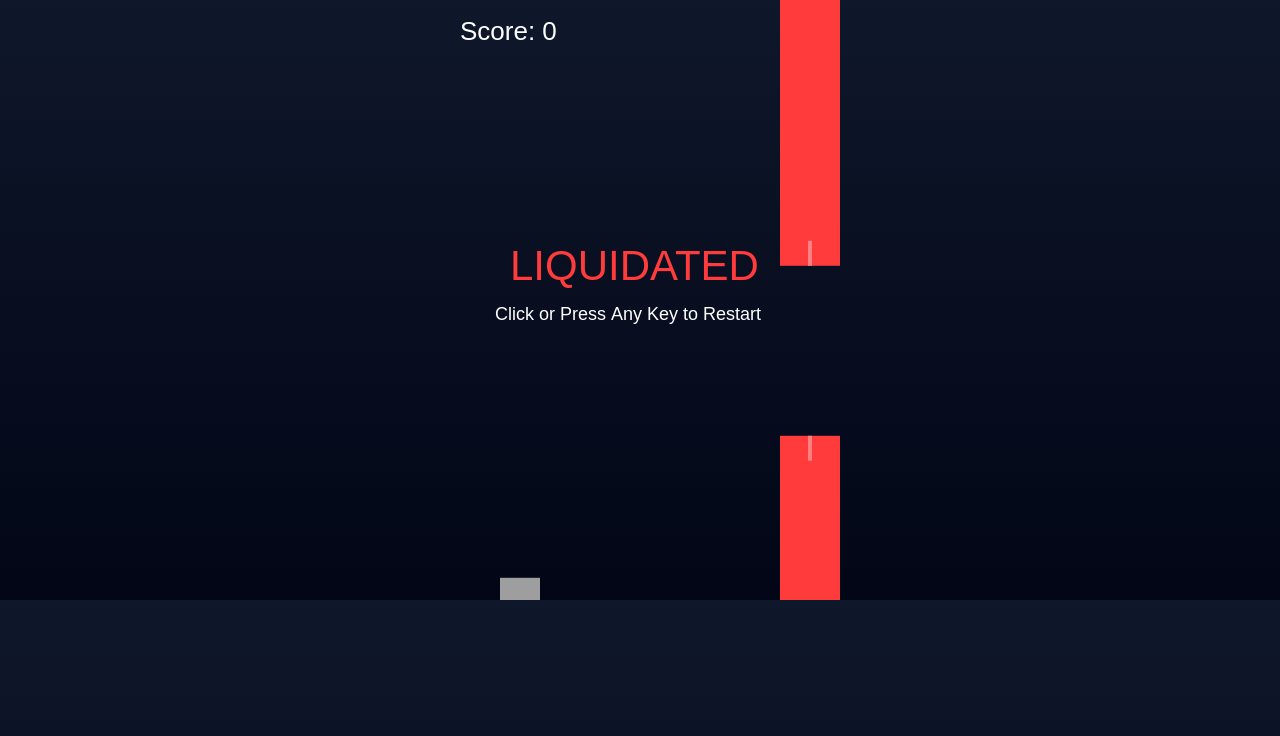
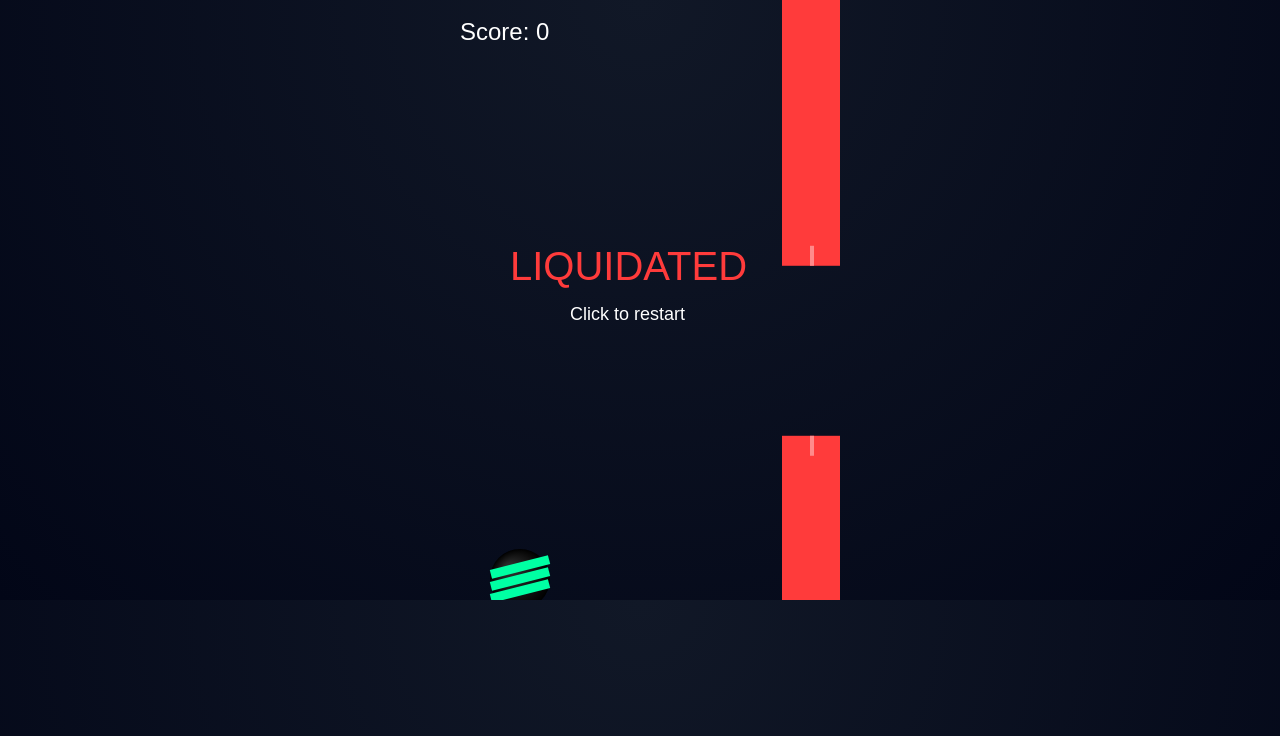
Before and after one commit to AvazWeb3/flappy-solana, a plain HTML site: page index.html in a window 1280 px wide. Drawn offline with Linux system fonts and the light colour scheme.

Commit message:
Update index.html

```diff
--- a/index.html
+++ b/index.html
@@ -2,16 +2,13 @@
 <html>
 <head>
 <meta charset="UTF-8">
-<title>Flappy Solana</title>
+<title>Flappy Solana Stable</title>
 <style>
 body {
   margin: 0;
   overflow: hidden;
-  background: linear-gradient(180deg, #0f172a, #020617);
-  font-family: Arial, sans-serif;
-  text-align: center;
+  background: radial-gradient(circle at top, #111827, #020617);
 }
-
 canvas {
   display: block;
   margin: 0 auto;
@@ -29,19 +26,10 @@ const ctx = canvas.getContext("2d");
 canvas.width = 400;
 canvas.height = 600;
 
-/* ========== AUDIO ========== */
-const jumpSound = new Audio("https://actions.google.com/sounds/v1/cartoon/wood_plank_flicks.ogg");
-const hitSound = new Audio("https://actions.google.com/sounds/v1/cartoon/clang_and_wobble.ogg");
-
-/* ========== SOLANA LOGO IMAGE ========== */
-const solLogo = new Image();
-solLogo.src = "https://cryptologos.cc/logos/solana-sol-logo.png";
-
-/* ========== GAME STATE ========== */
 let coin = {
   x: 80,
   y: 300,
-  size: 40,
+  r: 30,
   gravity: 0.6,
   lift: -10,
   velocity: 0
@@ -54,13 +42,9 @@ let frame = 0;
 let score = 0;
 let gameOver = false;
 
-/* ========== CONTROLS ========== */
+/* ===== Controls ===== */
 function jump() {
-  if (!gameOver) {
-    coin.velocity = coin.lift;
-    jumpSound.currentTime = 0;
-    jumpSound.play();
-  }
+  if (!gameOver) coin.velocity = coin.lift;
 }
 
 document.addEventListener("keydown", () => {
@@ -73,28 +57,60 @@ document.addEventListener("click", () => {
   else jump();
 });
 
-/* ========== DRAW SOLANA ========== */
+/* ===== Draw Coin (dark coin + Solana stripes) ===== */
 function drawCoin() {
-  ctx.drawImage(
-    solLogo,
-    coin.x - coin.size/2,
-    coin.y - coin.size/2,
-    coin.size,
-    coin.size
+  const r = coin.r;
+
+  const gradient = ctx.createRadialGradient(
+    coin.x - r/3,
+    coin.y - r/3,
+    r/5,
+    coin.x,
+    coin.y,
+    r
   );
+  gradient.addColorStop(0, "#2a2a2a");
+  gradient.addColorStop(1, "#000000");
+
+  ctx.beginPath();
+  ctx.arc(coin.x, coin.y, r, 0, Math.PI * 2);
+  ctx.fillStyle = gradient;
+  ctx.fill();
+
+  const stripeGradient = ctx.createLinearGradient(
+    coin.x - r,
+    coin.y - r,
+    coin.x + r,
+    coin.y + r
+  );
+  stripeGradient.addColorStop(0, "#00ffa3");
+  stripeGradient.addColorStop(1, "#9945ff");
+
+  ctx.fillStyle = stripeGradient;
+
+  for (let i = -1; i <= 1; i++) {
+    ctx.save();
+    ctx.translate(coin.x, coin.y + i * r * 0.4);
+    ctx.rotate(-0.25);
+    ctx.fillRect(-r, -r * 0.15, r * 2, r * 0.3);
+    ctx.restore();
+  }
 }
 
-/* ========== UPDATE COIN ========== */
+/* ===== Update Coin ===== */
 function updateCoin() {
   coin.velocity += coin.gravity;
   coin.y += coin.velocity;
 
-  if (coin.y + coin.size/2 > canvas.height || coin.y - coin.size/2 < 0) {
-    triggerGameOver();
+  if (
+    coin.y + coin.r > canvas.height ||
+    coin.y - coin.r < 0
+  ) {
+    gameOver = true;
   }
 }
 
-/* ========== CREATE CANDLE ========== */
+/* ===== Candles ===== */
 function createCandle() {
   let topHeight = Math.random() * 250 + 50;
   candles.push({
@@ -104,44 +120,42 @@ function createCandle() {
   });
 }
 
-/* ========== DRAW CANDLES ========== */
 function drawCandles() {
   candles.forEach(c => {
     ctx.fillStyle = "#ff3b3b";
+    ctx.fillRect(c.x, 0, candleWidth, c.top);
+    ctx.fillRect(
+      c.x,
+      canvas.height - c.bottom,
+      candleWidth,
+      c.bottom
+    );
 
-    // Body
-    ctx.fillRect(c.x, 0, candleWidth, c.top);
-    ctx.fillRect(c.x, canvas.height - c.bottom, candleWidth, c.bottom);
-
-    // Wick
-    ctx.fillStyle = "#ff8080";
-    ctx.fillRect(c.x + candleWidth/2 - 2, c.top - 25, 4, 25);
+    ctx.fillStyle = "#ff8a8a";
+    ctx.fillRect(c.x + candleWidth/2 - 2, c.top - 20, 4, 20);
     ctx.fillRect(
       c.x + candleWidth/2 - 2,
       canvas.height - c.bottom,
       4,
-      25
+      20
     );
   });
 }
 
-/* ========== UPDATE CANDLES ========== */
 function updateCandles() {
   candles.forEach(c => {
     c.x -= 2;
 
     if (
-      coin.x + coin.size/2 > c.x &&
-      coin.x - coin.size/2 < c.x + candleWidth &&
-      (coin.y - coin.size/2 < c.top ||
-       coin.y + coin.size/2 > canvas.height - c.bottom)
+      coin.x + coin.r > c.x &&
+      coin.x - coin.r < c.x + candleWidth &&
+      (coin.y - coin.r < c.top ||
+       coin.y + coin.r > canvas.height - c.bottom)
     ) {
-      triggerGameOver();
+      gameOver = true;
     }
 
-    if (c.x + candleWidth === coin.x) {
-      score++;
-    }
+    if (c.x + candleWidth === coin.x) score++;
   });
 
   candles = candles.filter(c => c.x + candleWidth > 0);
@@ -149,32 +163,23 @@ function updateCandles() {
   if (frame % 90 === 0) createCandle();
 }
 
-/* ========== SCORE ========== */
+/* ===== Score ===== */
 function drawScore() {
-  ctx.fillStyle = "#ffffff";
-  ctx.font = "26px Arial";
+  ctx.fillStyle = "white";
+  ctx.font = "24px Arial";
   ctx.fillText("Score: " + score, 20, 40);
-}
-
-/* ========== GAME OVER ========== */
-function triggerGameOver() {
-  if (!gameOver) {
-    gameOver = true;
-    hitSound.play();
-  }
 }
 
 function drawGameOver() {
   ctx.fillStyle = "#ff3b3b";
-  ctx.font = "42px Arial";
+  ctx.font = "40px Arial";
   ctx.fillText("LIQUIDATED", 70, 280);
 
-  ctx.fillStyle = "#ffffff";
+  ctx.fillStyle = "white";
   ctx.font = "18px Arial";
-  ctx.fillText("Click or Press Any Key to Restart", 55, 320);
+  ctx.fillText("Click to restart", 130, 320);
 }
 
-/* ========== RESTART ========== */
 function restartGame() {
   coin.y = 300;
   coin.velocity = 0;
@@ -184,7 +189,7 @@ function restartGame() {
   frame = 0;
 }
 
-/* ========== LOOP ========== */
+/* ===== Loop ===== */
 function loop() {
   ctx.clearRect(0, 0, canvas.width, canvas.height);
 
```
